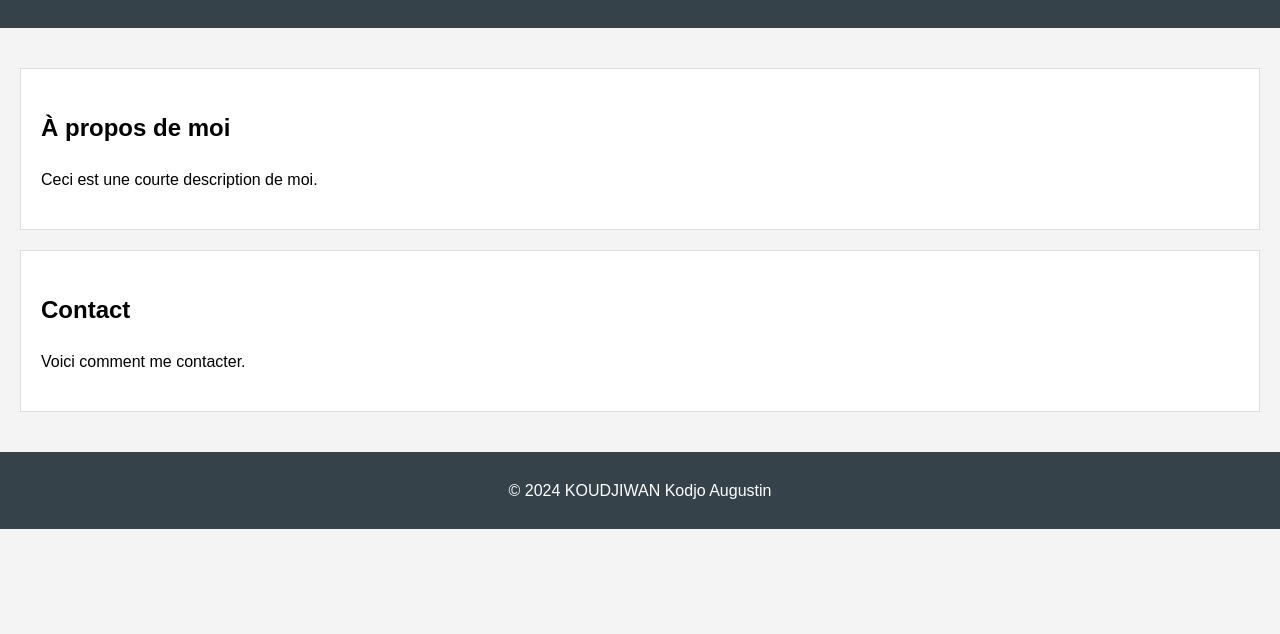
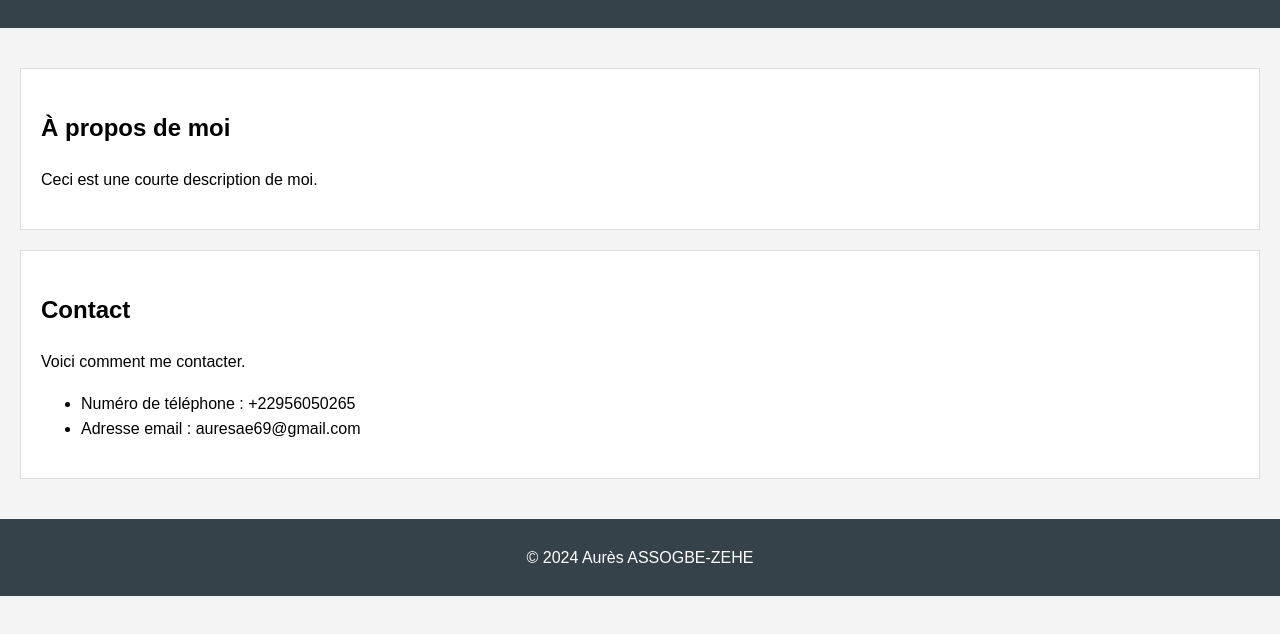
Before and after one commit to Aures-dev/projet_cours_git, a plain HTML site: page index.html in a window 1280 px wide. Shown: the part 106-740 px from the top of the page. Drawn offline with Linux system fonts and the light colour scheme.

Commit message:
ajout contact

```diff
--- a/index.html
+++ b/index.html
@@ -1,10 +1,10 @@
 <!DOCTYPE html>
 <html lang="fr">
   <head>
-    <meta charset="UTF-8">
-    <meta name="viewport" content="width=device-width, initial-scale=1.0">
+    <meta charset="UTF-8" />
+    <meta name="viewport" content="width=device-width, initial-scale=1.0" />
     <title>Mon Site Personnel</title>
-    <link rel="stylesheet" href="style.css">
+    <link rel="stylesheet" href="style.css" />
   </head>
   <body>
     <header>
@@ -18,10 +18,14 @@
       <section id="contact">
         <h2>Contact</h2>
         <p>Voici comment me contacter.</p>
+        <ul>
+          <li>Numéro de téléphone : +22956050265</li>
+          <li>Adresse email : auresae69@gmail.com</li>
+        </ul>
       </section>
     </main>
     <footer>
-        <p>&copy; 2024 KOUDJIWAN Kodjo Augustin</p>
+      <p>&copy; 2024 Aurès ASSOGBE-ZEHE</p>
     </footer>
   </body>
 </html>
```
Also changed, not shown: 1 other file. Lines whose indentation alone changed are shown as unchanged.
